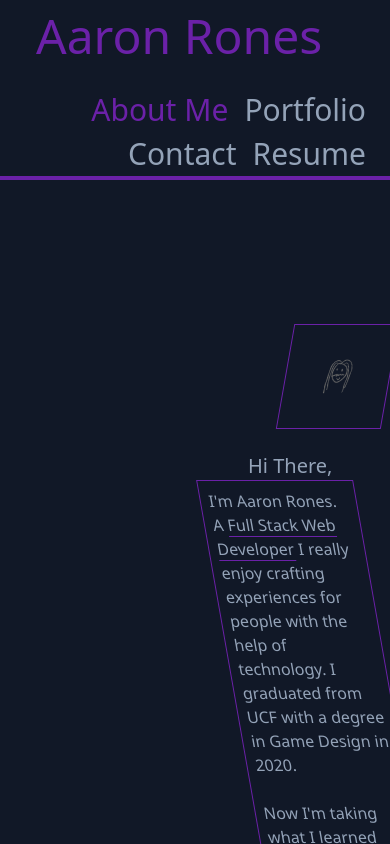
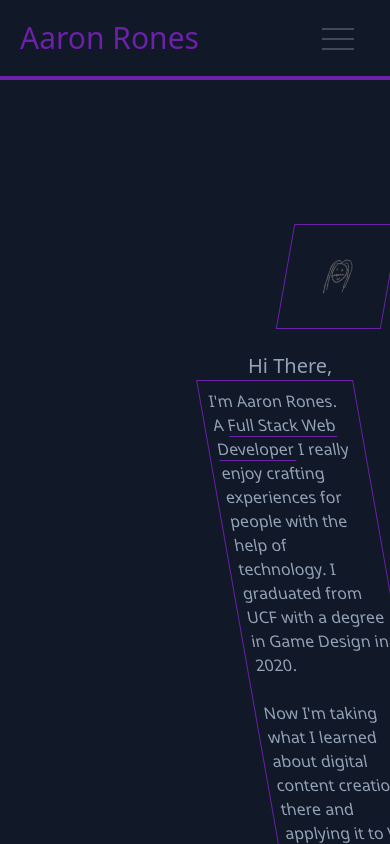
Before and after one commit to beimy/react-port, a React (Create React App) app: page / in a window 390 px wide. Shown: the top 844 px of the page. Built offline with nearby package versions, Linux system fonts and the light colour scheme.

Commit message:
in the middle of changes to the nav bar, changed page title and icon

```diff
--- a/public/index.html
+++ b/public/index.html
@@ -2,7 +2,7 @@
 <html lang="en">
   <head>
     <meta charset="utf-8" />
-    <link rel="icon" href="%PUBLIC_URL%/favicon.ico" />
+    <link rel="icon" href="%PUBLIC_URL%/favicon.png" />
     <meta name="viewport" content="width=device-width, initial-scale=1" />
     <meta name="theme-color" content="#000000" />
     <meta
--- a/src/App.js
+++ b/src/App.js
@@ -22,6 +22,10 @@ function App() {
       name: 'Resume'
     }
   ]);
+
+  useEffect(() => {
+    document.title = 'Aaron Rones'
+  })
 
   function renderSwitch(currentSection) {
     switch(currentSection) {
@@ -54,15 +58,11 @@ function App() {
         contactSelected={contactSelected}
         setContactSelected={setContactSelected}
       ></Nav>
-      <main className='flex flex-col align-middle min-h-screen'>
-        {!contactSelected ? (
-          <>
+      <main className=' w-screen'>
 
-          {renderSwitch(currentSection)}
-          </>
-        ): (
-          <Contact></Contact>
-        )}
+        <About />
+
+
         <Footer
         section={sections}
         setCurrentSection={setCurrentSection}
--- a/src/components/Nav/index.js
+++ b/src/components/Nav/index.js
@@ -11,33 +11,48 @@ function Nav(props) {
 
 
     return(
-        <header className="flex flex-wrap justify-between px-1 pb-1 border-b-4 border-purple-800">
-            <a className="pl-8 py-3" data-testid='link' href="/react-port/">
-                <span className="text-purple-800 text-5xl" data-testid='home' onClick={() => setContactSelected(false)}>Aaron Rones</span>
+        <header className="flex-wrap p-5 border-b-4 border-purple-800 w-screen">
+            <nav className="">
+                <a className="space-y-2" data-testid='link' href="/react-port/">
+                    <span className="text-purple-800 text-3xl" data-testid='home' onClick={() => setContactSelected(false)}>Aaron Rones</span>
                 </a>
-            <nav className="flex align-middle float-right">
-                <ul className="mr-3 mt-3 flex flex-wrap justify-end align-middle">
-                    <li className={`mx-2 pt-2 ${currentSection === 'About' && 'navActive'}`}>
+                {/* Web Navbar */}
+                <div className="hidden md:flex align-middle float-right pr-4">
+                    <ul className="flex flex-wrap justify-end align-middle align">
+                        <li className={`mx-2 ${currentSection === 'About' && 'navActive'}`}>
                             <a className=" text-3xl" data-testid="about" onClick={() => {setCurrentSection('About'); setContactSelected(false)}}>
                                 About Me
                             </a>
                         </li>
-                    <li className={`mx-2 pt-2 ${currentSection === 'Portfolio' && 'navActive'}`}>
+                        <li className={`mx-2 ${currentSection === 'Portfolio' && 'navActive'}`}>
                             <a className=" text-3xl" data-testid="about" onClick={() => {setCurrentSection('Portfolio'); setContactSelected(false);}}>
                                 Portfolio
                             </a>
                         </li>
-                    <li className={`mx-2 pt-2 ${contactSelected && 'navActive'}`}>
+                        <li className={`mx-2 ${contactSelected && 'navActive'}`}>
                             <a className=" text-3xl" data-testid="about" href="#contact" onClick={() => {setContactSelected(true); setCurrentSection('Contact');}}>
                                 Contact
                             </a>
                         </li>
-                    <li className={`mx-2 pt-2 ${currentSection === 'Resume' && 'navActive'}`}>
+                        <li className={`ml-2 ${currentSection === 'Resume' && 'navActive'}`}>
                             <a className=" text-3xl" data-testid="about" onClick={() => {setCurrentSection('Resume'); setContactSelected(false);}}>
                                 Resume
                             </a>
                         </li>
                     </ul>
+                </div>
+                {/* Mobile Navbar */}
+                <div className="md:hidden float-right pr-4 pt-2">
+                    <button className="space-y-2">
+                        <span className="block w-8 h-0.5 bg-gray-600 animate-pulse"></span>
+                        <span className="block w-8 h-0.5 bg-gray-600 animate-pulse"></span>
+                        <span className="block w-8 h-0.5 bg-gray-600 animate-pulse"></span>
+                    </button>
+
+                </div>
+                <div className="hidden mobile-menu">
+
+			    </div>
             </nav>
         </header>
     )
--- a/src/components/Portfolio/index.js
+++ b/src/components/Portfolio/index.js
@@ -5,36 +5,36 @@ function Portfolio() {
     const titleRef = useRef();
 
     return (
-        <section className=" static border-t-4 border-white mt-20">
+        <section className="static border-t-4 border-white mt-20 max-w-screen-sm p-2">
             <h2 ref={titleRef} className="bg-gray-900 ml-10 text-7xl -top-12 relative inline-block">Portfolio</h2>
 
-            <div className="flex px-3 py-3">
+            <div className="flex">
                 <a href="https://github.com/beimy/photo-port" target={'_blank'}>
-                    <img className="max-w-2xl p-2 ml-36 skewed-border-right"
+                    <img className="max-w-2xl skewed-border-right"
                         src={require(`../../assets/ohsnap_screenshot.PNG`)}></img>
                 </a>
-                <div className="flex flex-wrap flex-col px-5 mb-10 self-center">
+                <div className="">
                     <h3 className="text-4xl font-bold">Oh Snap!</h3>
-                    <p className=" block skewed-border-left mt-2 p-2">This was my first project working with the react framework.<br/>
+                    <p className="block skewed-border-left">This was my first project working with the react framework.<br/>
                     It taught me about components, state, and using hooks to pass data around the component hierarchy.</p>
                 </div>
 
             </div>
 
-            <div className="flex px-3 py-3">
-                <div className="flex flex-wrap flex-col px-5 mb-10 ml-20 self-center">
-                    <h3 className="text-4xl pl-2 font-bold">The Rabbit Hole</h3>
+            <div className="flex">
+                <div className="flex flex-wrap">
+                    <h3 className="text-4xl font-bold">The Rabbit Hole</h3>
                     <p className=" block skewed-border-right mt-2 p-2">This project is a command line application that creates an express.js server<br/>
                     that connects to a MongoDB database via mongoose.js. The server contains an api that simulates a basic social media application. Features <br/>
                     include creating new users, creating links between users (friends), making posts (thoughts), commenting on posts(reactions).</p>
                 </div>
                 <a href="https://github.com/beimy/tech-blog" target={'_blank'}>
-                    <img className="max-w-2xl p-2 ml-2 skewed-border-left"
+                    <img className="max-w-2xl skewed-border-left"
                         src={require(`../../assets/rabbithole_screenshot.PNG`)}></img>
                 </a>
             </div>
 
-            <Single></Single>
+
 
         </section>
     )
--- a/tailwind.config.js
+++ b/tailwind.config.js
@@ -2,6 +2,22 @@
 module.exports = {
   content: ["./src/**/*.{js,jsx,ts,tsx}"],
   theme: {
+    screens: {
+      'sm': '640px',
+      // => @media (min-width: 640px) { ... }
+
+      'md': '768px',
+      // => @media (min-width: 768px) { ... }
+
+      'lg': '1024px',
+      // => @media (min-width: 1024px) { ... }
+
+      'xl': '1280px',
+      // => @media (min-width: 1280px) { ... }
+
+      '2xl': '1536px',
+      // => @media (min-width: 1536px) { ... }
+    },
     extend: {
       spacing: {
         '1/2': '50%',
```
Also changed, not shown: public/favicon.png (added), public/manifest.json, 1 other file (tests, documents, lock files or other folders). Lines whose indentation alone changed are shown as unchanged.
